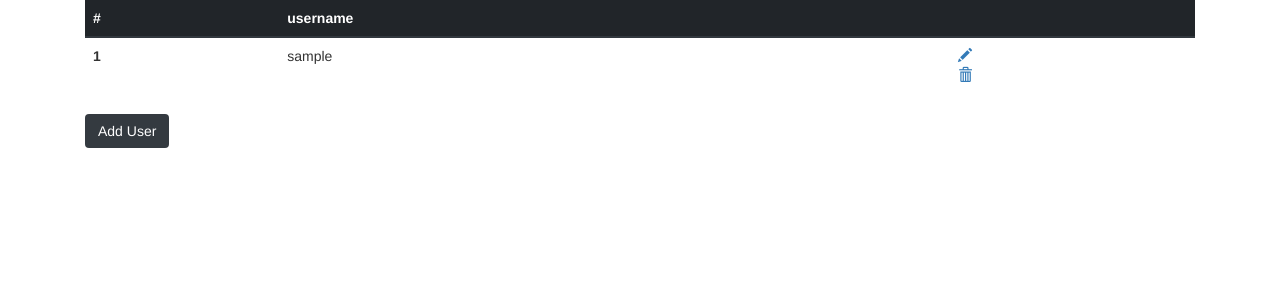
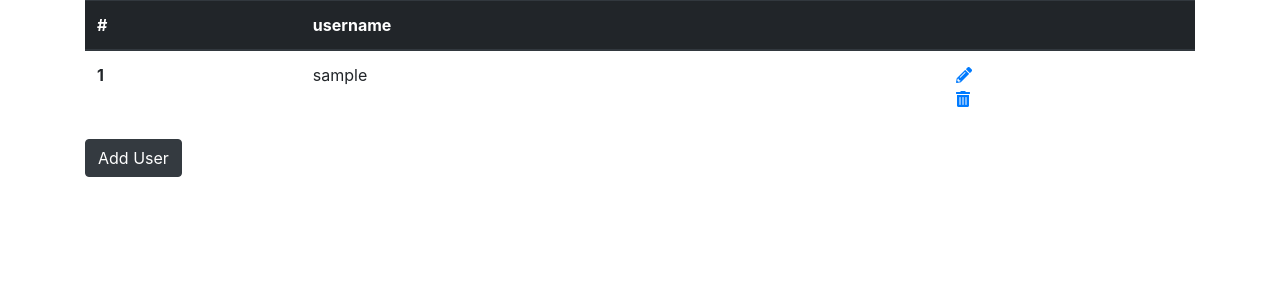
Before and after one commit to EliasVdd/webandmobile-individueleopdracht-EliasVandendriesche, a Symfony app: template Werkpakket 3/werkpakket3/templates/admin/admin.html.twig in a window 1280 px wide. Shown: the top 300 px of the page. Run offline with Twig, Linux system fonts and the light colour scheme; the template is opened without the code that fills it: most values are stand-ins (such as "Sample title", 1, 10 or a date in 2020); some libraries are stand-ins or nearby versions.

Commit message:
Remove glyphicons and add font-awesome

```diff
--- a/Werkpakket 3/werkpakket3/templates/admin/admin.html.twig
+++ b/Werkpakket 3/werkpakket3/templates/admin/admin.html.twig
@@ -17,9 +17,9 @@
                         <th scope="row">{{user.id}}</th>
                         <td>{{user.userName}}</td>
                         <td>
-                            <a href="admin/edit/{{ user.id }}"><span class="glyphicon glyphicon-pencil"></span></a>
+                            <a href="admin/edit/{{ user.id }}"><i class="fas fa-pencil-alt"></i></a>
                             <div role="alert">
-                                <a href="admin/delete/{{ user.id }}" class="alert-link"><span class="glyphicon glyphicon-trash"></span></a>
+                                <a href="admin/delete/{{ user.id }}" class="alert-link"><i class="fas fa-trash-alt"></i></a>
                             </div>
                         </td>
                     </tr>
--- a/Werkpakket 3/werkpakket3/templates/base.html.twig
+++ b/Werkpakket 3/werkpakket3/templates/base.html.twig
@@ -5,7 +5,7 @@
         <title>{% block title %}Welcome!{% endblock %}</title>
         {% block stylesheets %}
             <link rel="stylesheet" href="https://stackpath.bootstrapcdn.com/bootstrap/4.1.3/css/bootstrap.min.css" integrity="sha384-MCw98/SFnGE8fJT3GXwEOngsV7Zt27NXFoaoApmYm81iuXoPkFOJwJ8ERdknLPMO" crossorigin="anonymous">
-            <link rel="stylesheet" href="https://maxcdn.bootstrapcdn.com/bootstrap/3.3.7/css/bootstrap.min.css">
+            <link rel="stylesheet" href="https://use.fontawesome.com/releases/v5.4.2/css/all.css" integrity="sha384-/rXc/GQVaYpyDdyxK+ecHPVYJSN9bmVFBvjA/9eOB+pb3F2w2N6fc5qB9Ew5yIns" crossorigin="anonymous">
         {% endblock %}
     </head>
     <body>
```
